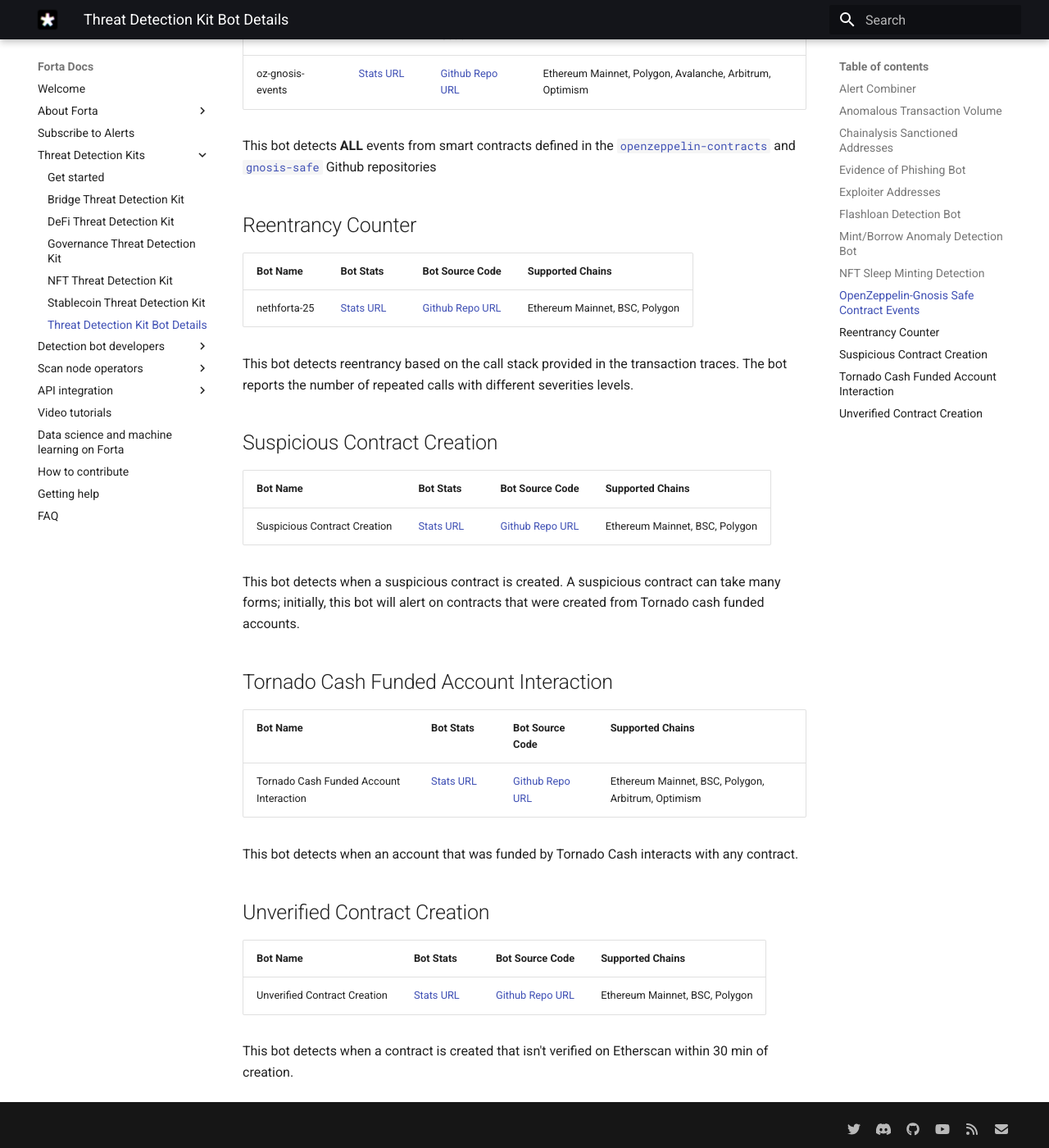
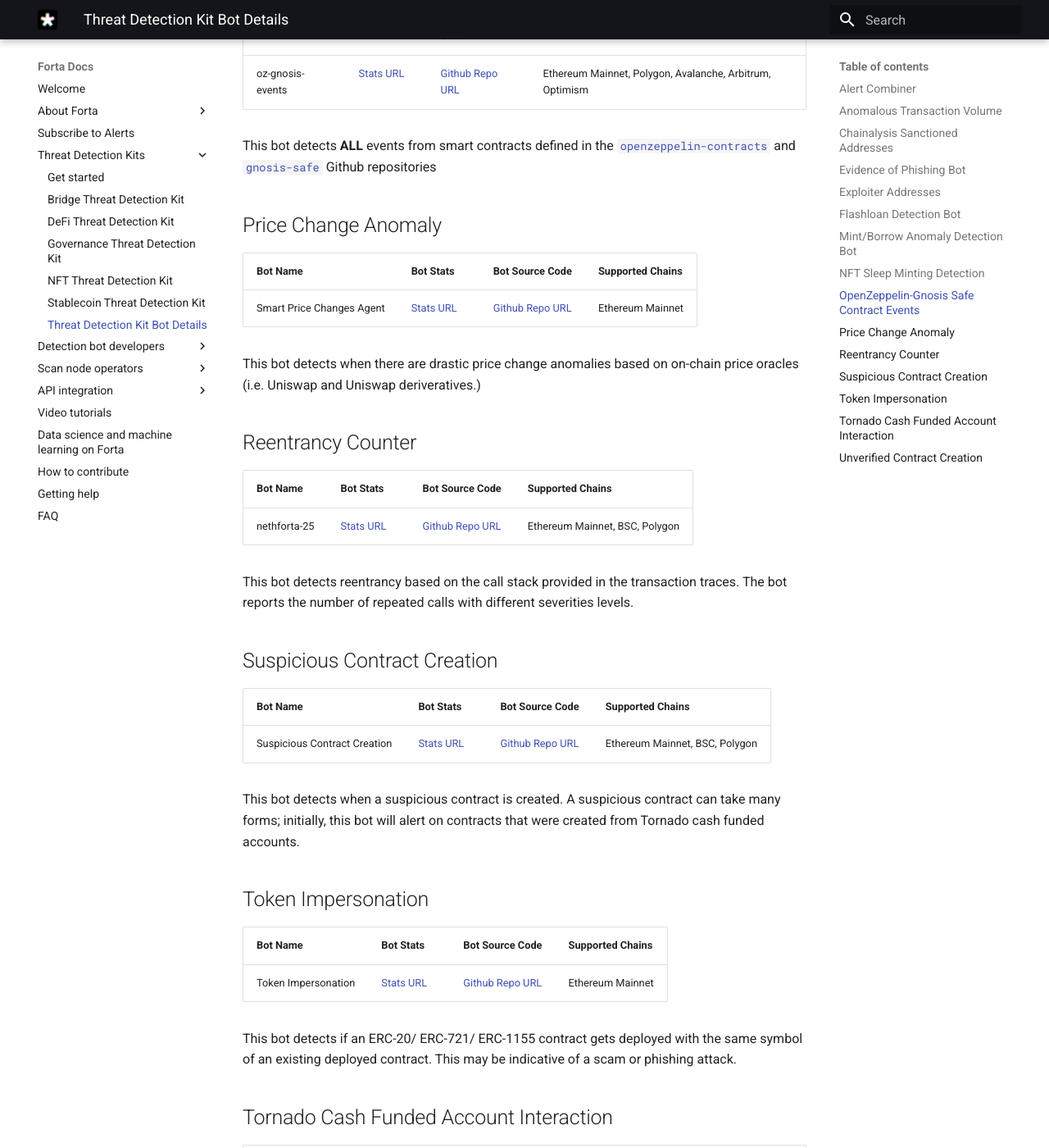
Before and after one commit to forta-network/docs, an MkDocs documentation site: the page built from docs/starter-kit-bot-details.md, in a window 1280 px wide and 1400 px high, scrolled down 2707 px. Shown: the whole window at 82% size. Built offline with MkDocs 1.6.1 and Material for MkDocs 9.7.7, drawn with Linux system fonts in a browser that asks for light colours.

Commit message:
added two new bots

```diff
--- a/docs/starter-kit-bot-details.md
+++ b/docs/starter-kit-bot-details.md
@@ -86,6 +86,15 @@
 
 This bot detects **ALL** events from smart contracts defined in the [`openzeppelin-contracts`](https://github.com/OpenZeppelin/openzeppelin-contracts) and [`gnosis-safe`](https://github.com/gnosis/safe-contracts) Github repositories
 
+
+## Price Change Anomaly
+
+| Bot Name | Bot Stats | Bot Source Code  | Supported Chains |
+|----------|-----------|------------------|------------------|
+| Smart Price Changes Agent | [Stats URL](https://explorer.forta.network/agent/0x0f21668ebd017888e7ee7dd46e9119bdd2bc7f48dbabc375d96c9b415267534c){:target="_blank"} | [Github Repo URL](https://github.com/VVlovsky/Smart-Price-Changes-Agent){:target="_blank"} | Ethereum Mainnet |
+
+This bot detects when there are drastic price change anomalies based on on-chain price oracles (i.e. Uniswap and Uniswap deriveratives.)
+
 ## Reentrancy Counter
 
 | Bot Name | Bot Stats | Bot Source Code  | Supported Chains |
@@ -104,6 +113,15 @@
 This bot detects when a suspicious contract is created. A suspicious contract can take many forms; initially, this bot will alert on contracts that were created from Tornado cash funded accounts.
 
 
+## Token Impersonation
+
+| Bot Name | Bot Stats | Bot Source Code  | Supported Chains |
+|----------|-----------|------------------|------------------|
+| Token Impersonation | [Stats URL](https://explorer.forta.network/agent/0x6aa2012744a3eb210fc4e4b794d9df59684d36d502fd9efe509a867d0efa5127){:target="_blank"} | [Github Repo URL](https://github.com/kovart/forta-token-impersonation-agent){:target="_blank"} | Ethereum Mainnet |
+
+This bot detects if an ERC-20/ ERC-721/ ERC-1155 contract gets deployed with the same symbol of an existing deployed contract. This may be indicative of a scam or phishing attack.
+
+
 ## Tornado Cash Funded Account Interaction
 
 | Bot Name | Bot Stats | Bot Source Code  | Supported Chains |
@@ -112,6 +130,7 @@
 
 This bot detects when an account that was funded by Tornado Cash interacts with any contract.
 
+
 ## Unverified Contract Creation
 
 | Bot Name | Bot Stats | Bot Source Code  | Supported Chains |
```
Also changed, not shown: docs/governance-starter-kit.md (+2 -2 lines), docs/nft-starter-kit.md (+2 -2 lines), docs/stablecoin-starter-kit.md (+1 -1 lines), docs/bridge-threat-detection-kit.png, docs/defi-threat-detection-kit.png, docs/governance-threat-detection-kit.png, docs/nft-threat-detection-kit.png, docs/stablecoin-threat-detection-kit.png.
